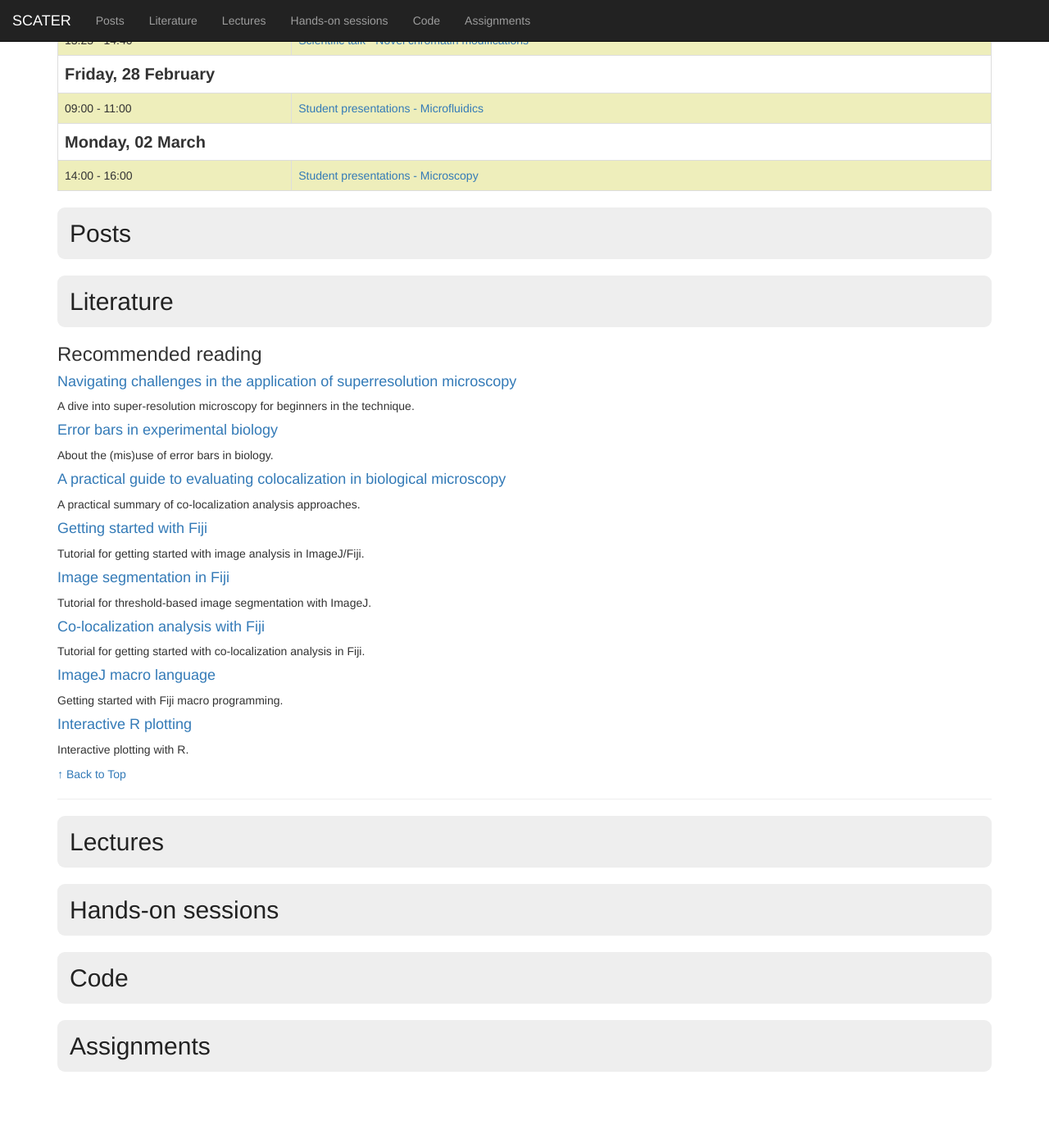
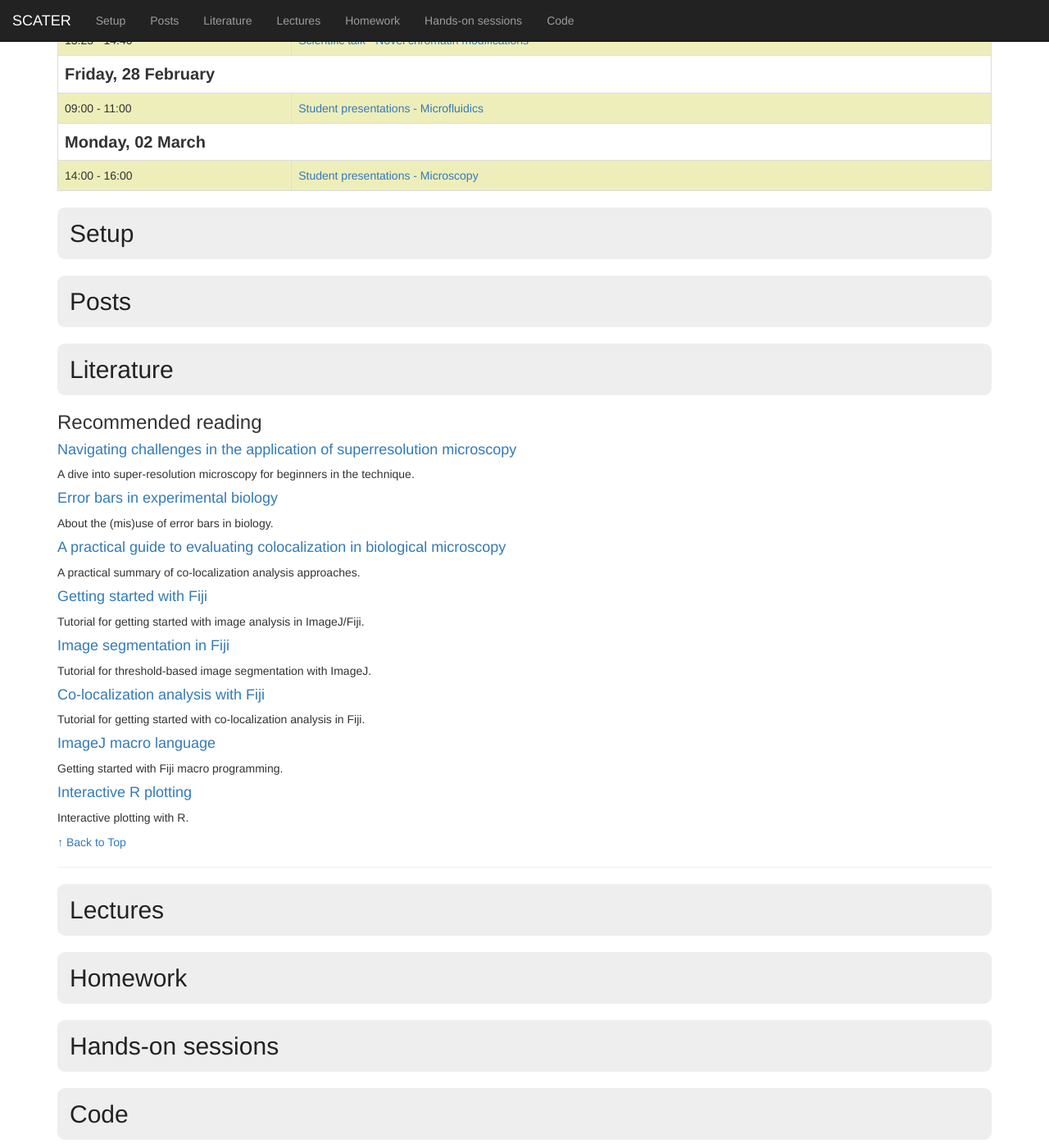
Before and after one commit to IES-HelmholtzZentrumMunchen/single-cell-analysis-course-2022, a Jekyll site: the page built from docs/index.md, in a window 1280 px wide and 1400 px high, scrolled down 410 px. Shown: the whole window at 82% size. Built offline with Jekyll 4.4.1, drawn with Linux system fonts in a browser that asks for light colours; our own code applies the rules of GitHub Pages for plain Markdown files; before the commit the page ends 1727 px from its top, so only the background shows below that; some of the changed lines change nothing that is shown.

Commit message:
update config

```diff
--- a/docs/_config.yml
+++ b/docs/_config.yml
@@ -19,7 +19,7 @@ collections:
     end: true
     location: true
     output: true
-  assignments:
+  homework:
     title: true
     date: true
     output: true
@@ -32,6 +32,9 @@ collections:
   other:
     title: true
     output: false
+  setup:
+    title: true
+    output: true
 defaults:
   -
     scope:
```
